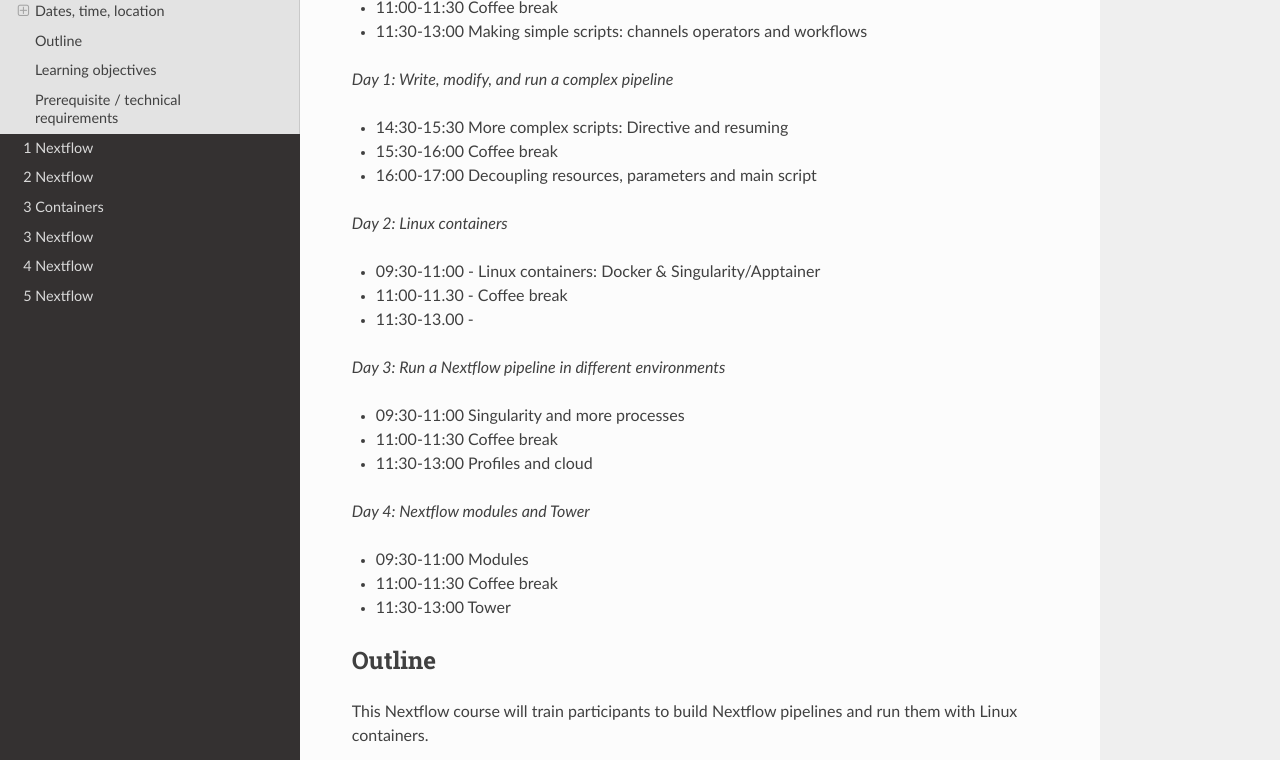
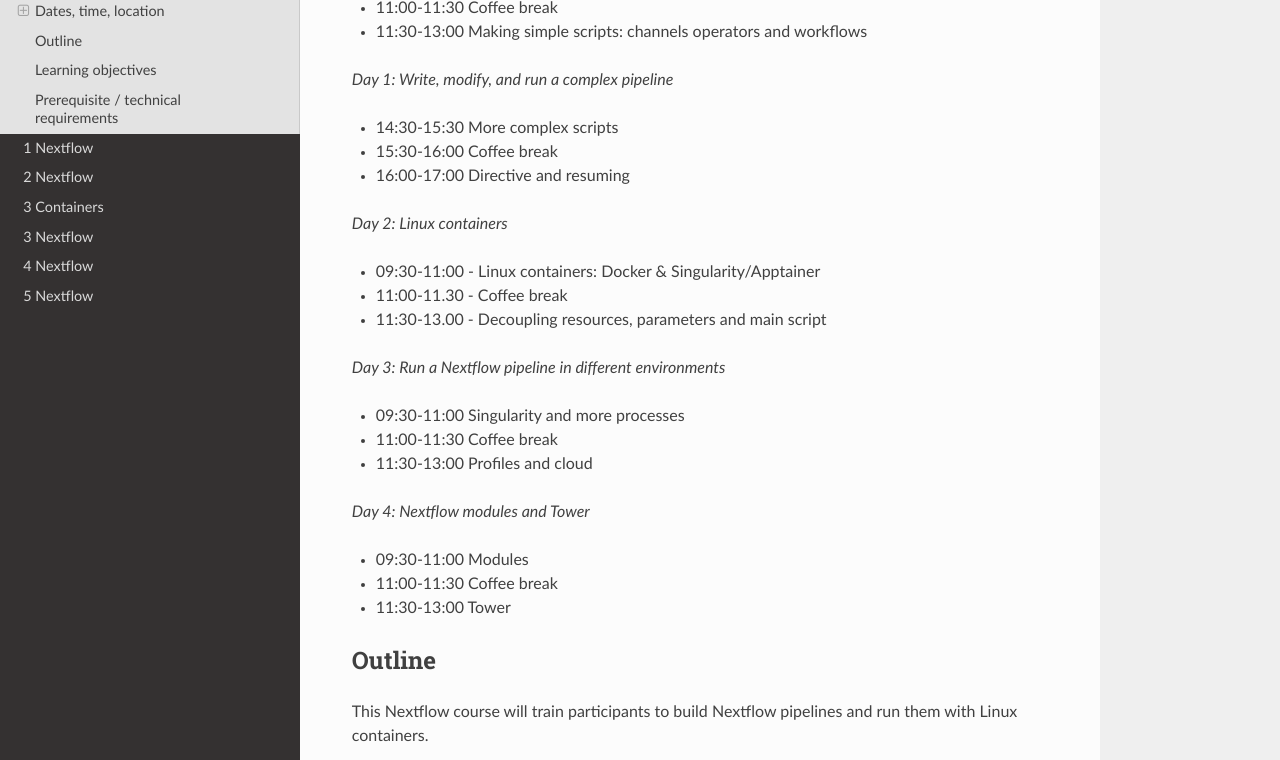
Before and after one commit to biocorecrg/nextflow-course-2023-fall, a Sphinx documentation site: the page built from docs/about.rst, in a window 1280 px wide and 900 px high, scrolled down 784 px, cut to the strip 140-900 px from the top of the window. Built offline with Sphinx 7.4.7 and the Read the Docs theme 2.0.0, drawn with Linux system fonts in a browser that asks for light colours.

```diff
--- a/docs/about.rst
+++ b/docs/about.rst
@@ -57,15 +57,15 @@ Program
 
 *Day 1: Write, modify, and run a complex pipeline*
 
-* 14:30-15:30 More complex scripts: Directive and resuming
+* 14:30-15:30 More complex scripts
 * 15:30-16:00 Coffee break
-* 16:00-17:00 Decoupling resources, parameters and main script
+* 16:00-17:00 Directive and resuming
 
 *Day 2: Linux containers*
 
 * 09:30-11:00 - Linux containers: Docker & Singularity/Apptainer
 * 11:00-11.30 - Coffee break
-* 11:30-13.00 -
+* 11:30-13.00 - Decoupling resources, parameters and main script
 
 *Day 3: Run a Nextflow pipeline in different environments*
 
```
